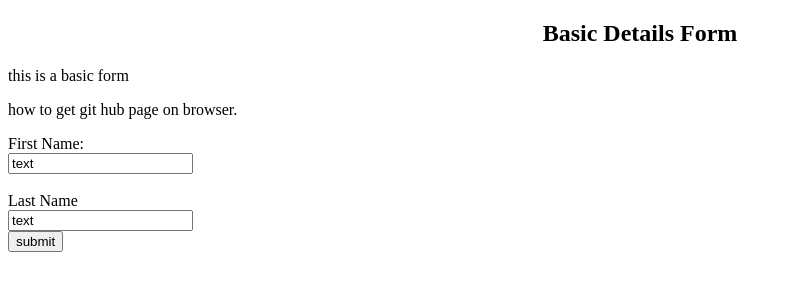
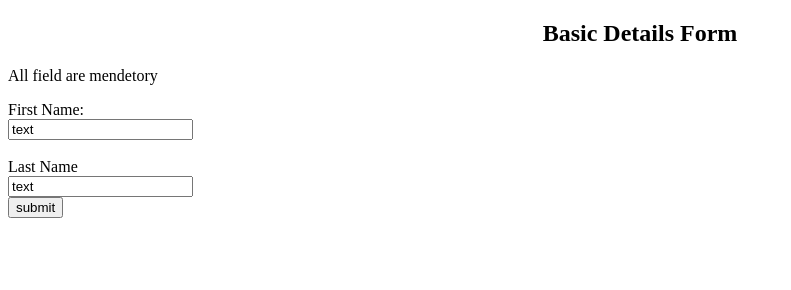
Before and after one commit to Anshujee/newform, a plain HTML site: page page1.html in a window 1280 px wide. Shown: the whole page, without its empty margins (0-791 px from the left). Drawn offline with Linux system fonts and the light colour scheme.

```diff
--- a/page1.html
+++ b/page1.html
@@ -2,9 +2,9 @@
 <html>
 <body>
 <h2 style="text-align:center;"> Basic Details Form </h2>
-<p> this is a basic form </P>
-<p> how to get git hub page on browser. </p>
- <form action="/action_page.php"autocomplete="on">
+
+<p>All field are mendetory </p>
+ <form action="/action_page.php"autocomplete="off">
 <label for="fname"> First Name:</label><br>
 <input type="text" id="fname" name="fname" value="text"><br>
 <br>
```
